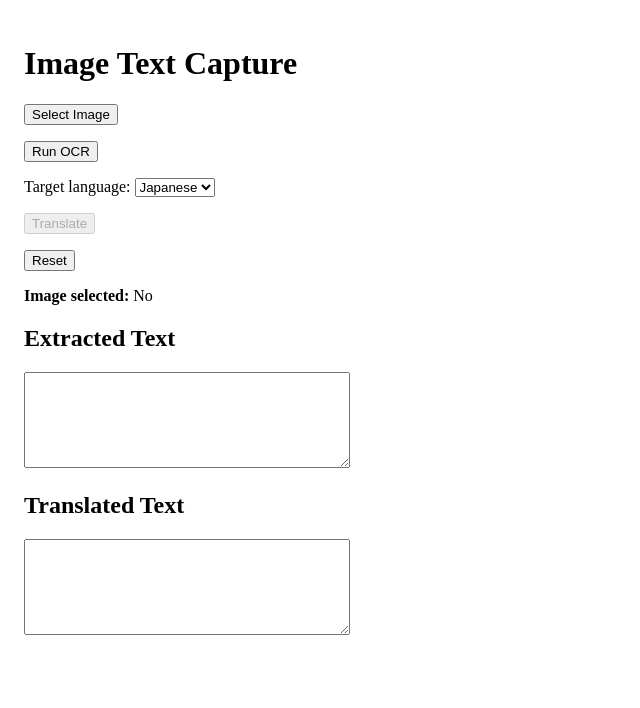
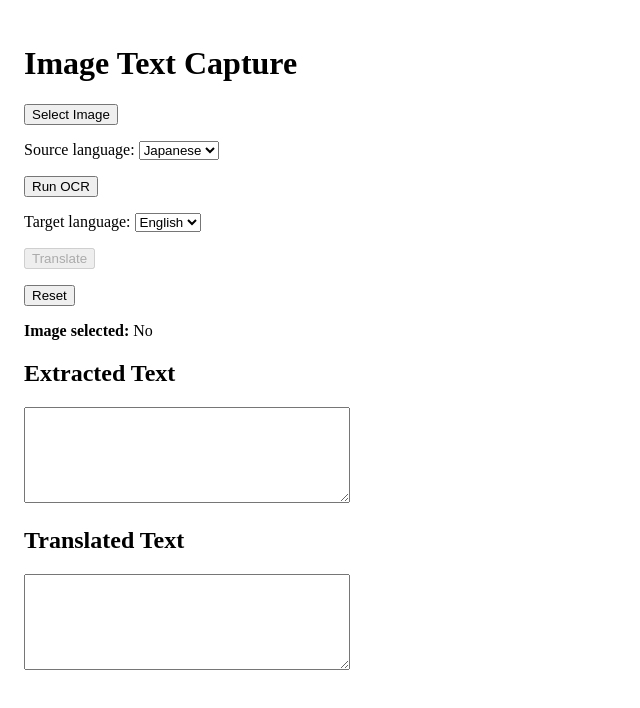
Before and after one commit to ASOUDRY/Text-Capture-Extension, a React (Vite) app: page / in a window 1280 px wide. Shown: the top 708 px of the page, without its empty margins (0-640 px from the left). Built offline with nearby package versions, Linux system fonts and the light colour scheme.

Commit message:
adding ability to read chinese and japanese.

```diff
--- a/src/background/service-worker.ts
+++ b/src/background/service-worker.ts
@@ -29,7 +29,7 @@ function handleRuntimeMessage(
         }
 
         case "RUN_OCR": {
-          sendResponse(await handleRunOcr());
+          sendResponse(await handleRunOcr(message.sourceLanguage));
           return;
         }
 
--- a/src/lib/ocr.ts
+++ b/src/lib/ocr.ts
@@ -1,5 +1,5 @@
 import { createWorker } from "tesseract.js";
-console.log("ocr.ts loaded")
+
 export function normalizeOcrText(text: string): string {
   return text
     .replace(/\r\n/g, "\n")
@@ -25,14 +25,14 @@ export async function runOcrOnImage(imageBlob: Blob, language = "eng"): Promise<
   let worker;
 
   try {
-    console.log("about to call createWorker");
     worker = await createWorker(language, 1, {
       workerPath: chrome.runtime.getURL("tesseract/worker.min.js"),
       workerBlobURL: false,
       corePath: chrome.runtime.getURL("tesseract-core"),
+          langPath: chrome.runtime.getURL("tessdata"),
+          gzip: false,
       logger: (m) => console.log("tesseract logger:", m),
     });
-    console.log("worker created:", worker);
   } catch (error) {
     console.error("createWorker failed:", error);
     throw error;
--- a/src/popup/App.tsx
+++ b/src/popup/App.tsx
@@ -5,6 +5,7 @@ function App() {
   const [selectedImage, setSelectedImage] = useState(false);
   const [extractedText, setExtractedText] = useState("");
   const [translatedText, setTranslatedText] = useState("");
+  const [sourceLanguage, setSourceLanguage] = useState("");
   const [targetLanguage, setTargetLanguage] = useState("ja");
   const [loading, setLoading] = useState(false);
   const [error, setError] = useState("");
@@ -39,7 +40,7 @@ function App() {
     setTranslatedText("");
 
     try {
-      const response = await sendMessage({ type: "RUN_OCR" });
+      const response = await sendMessage({ type: "RUN_OCR", sourceLanguage: sourceLanguage});
 
       if (!response.ok) {
         setError(response.error);
@@ -103,6 +104,20 @@ function App() {
       </div>
 
       <div style={{ marginBottom: "1rem" }}>
+        <label htmlFor="targetLanguage">Source language: </label>
+        <select
+          id="sourceLanguage"
+          value={sourceLanguage}
+          onChange={(e) => setSourceLanguage(e.target.value)}
+          disabled={loading}
+        >
+          <option value="ja">Japanese</option>
+          <option value="zh">Chinese</option>
+          <option value="en">English</option>
+        </select>
+      </div>
+
+      <div style={{ marginBottom: "1rem" }}>
         <button onClick={handleRunOcr} disabled={loading}>
           Run OCR
         </button>
@@ -116,8 +131,7 @@ function App() {
           onChange={(e) => setTargetLanguage(e.target.value)}
           disabled={loading}
         >
-          <option value="ja">Japanese</option>
-          <option value="zh">Chinese</option>
+          <option value="en">English</option>
           <option value="fr">French</option>
         </select>
       </div>
--- a/src/shared/types.ts
+++ b/src/shared/types.ts
@@ -23,6 +23,7 @@ export type StartImageSelectionMessage = {
 
 export type RunOcrMessage = {
   type: "RUN_OCR";
+  sourceLanguage: string;
 };
 
 export type TranslateTextMessage = {
```
Also changed, not shown: src/background/workflowHandler.ts (+11 -2 lines), 2 other files (tests, documents, lock files or other folders).
